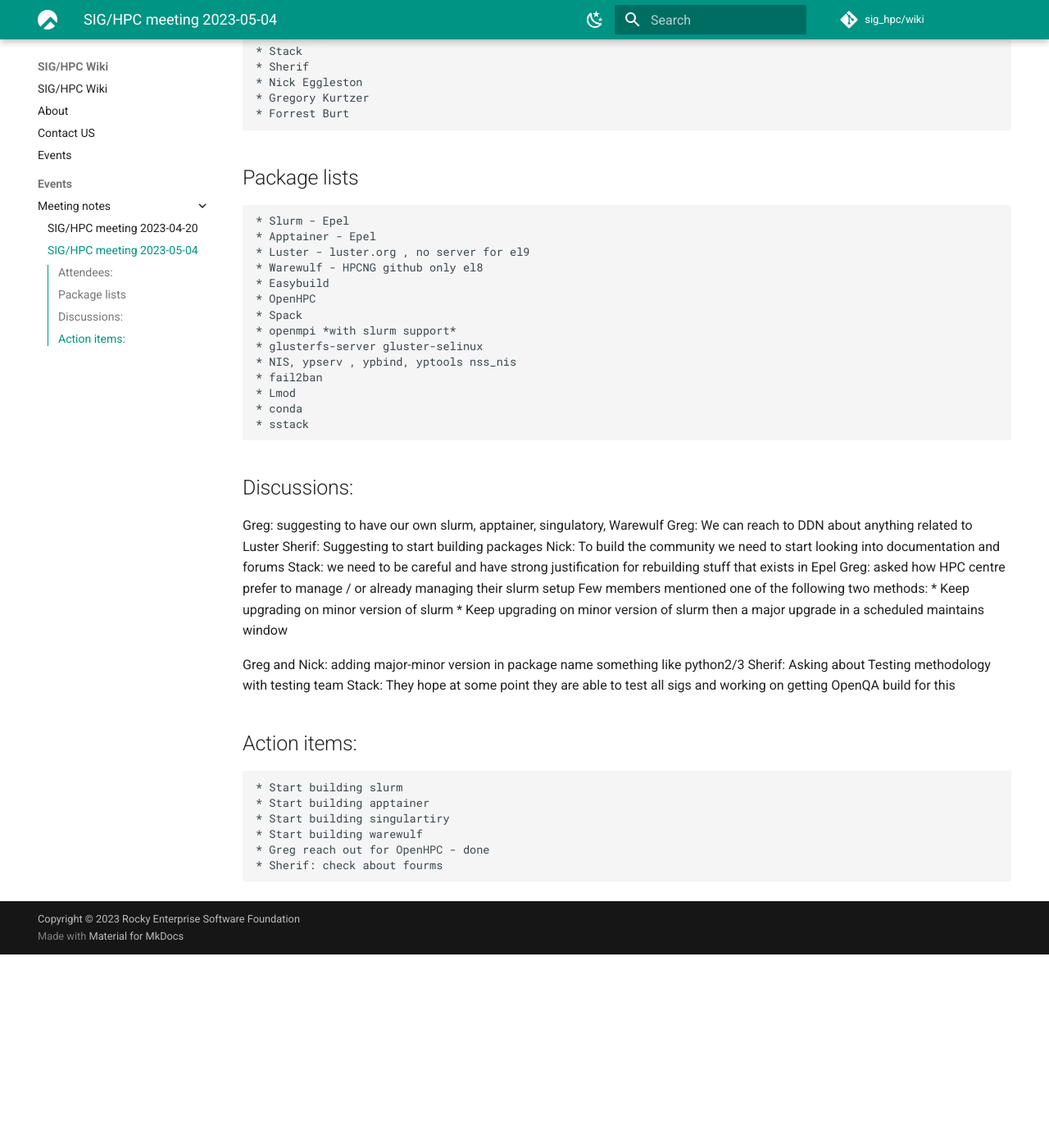
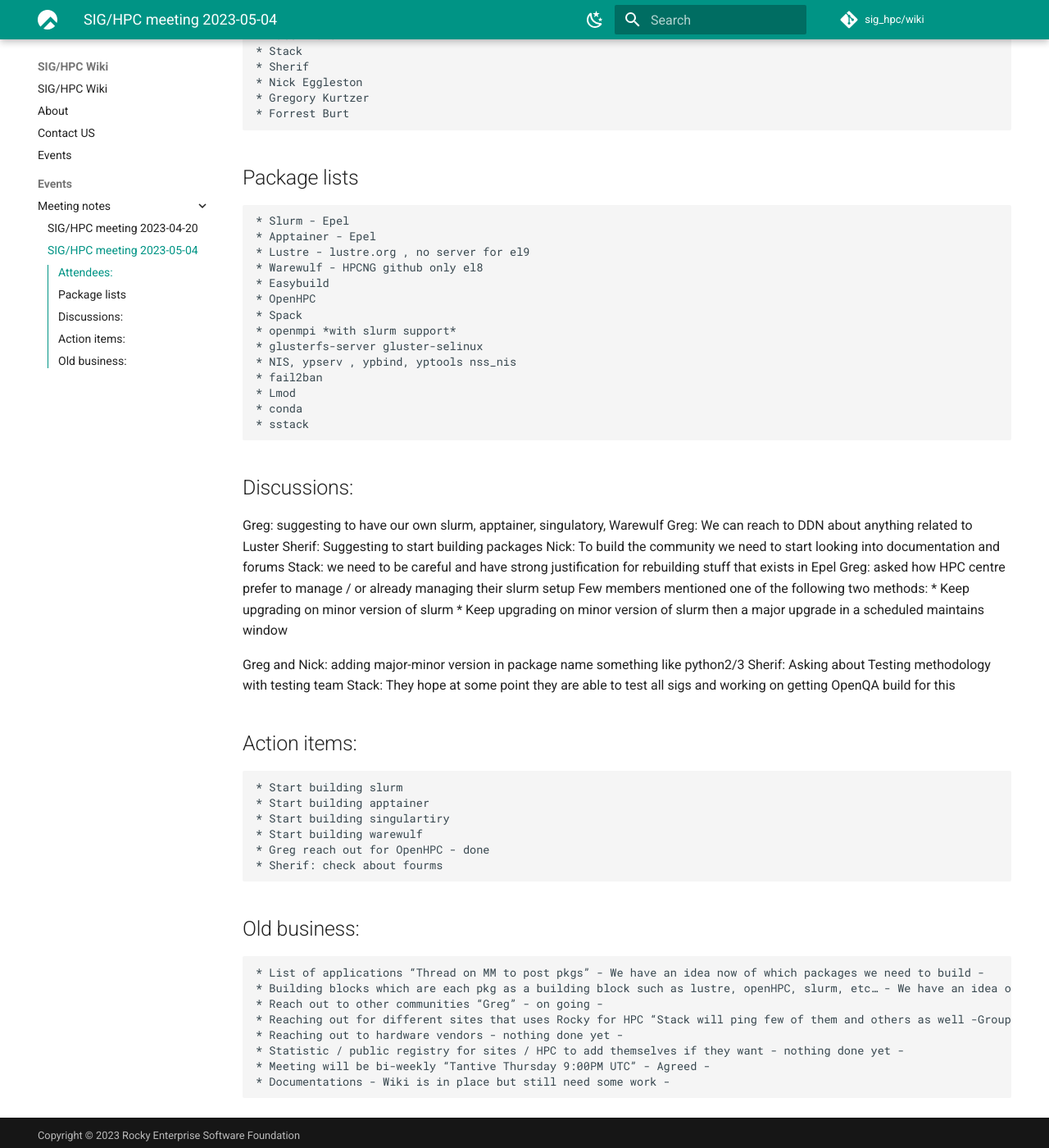
Before and after one commit to samkenxstream/SAMkenXsig-hpc.rocky.page, an MkDocs documentation site: the page built from docs/events/meeting-notes/2023-05-04.md, in a window 1280 px wide and 1400 px high, scrolled down 266 px. Shown: the whole window at 82% size. Built offline with MkDocs 1.6.1 and Material for MkDocs 9.7.7, drawn with Linux system fonts in a browser that asks for light colours; before the commit the page ends 1430 px from its top, so only the background shows below that.

Commit message:
Fixing type and adding old action items

```diff
--- a/docs/events/meeting-notes/2023-05-04.md
+++ b/docs/events/meeting-notes/2023-05-04.md
@@ -13,7 +13,7 @@
 ## Package lists
     * Slurm - Epel
     * Apptainer - Epel
-    * Luster - luster.org , no server for el9
+    * Lustre - lustre.org , no server for el9
     * Warewulf - HPCNG github only el8
     * Easybuild
     * OpenHPC
@@ -50,3 +50,14 @@ Stack: They hope at some point they are able to test all sigs and working on get
     * Start building warewulf
     * Greg reach out for OpenHPC - done
     * Sherif: check about fourms
+
+## Old business:
+
+    * List of applications “Thread on MM to post pkgs” - We have an idea now of which packages we need to build -
+    * Building blocks which are each pkg as a building block such as lustre, openHPC, slurm, etc… - We have an idea of what we need to do -
+    * Reach out to other communities “Greg” - on going -
+    * Reaching out for different sites that uses Rocky for HPC “Stack will ping few of them and others as well -Group effort-”
+    * Reaching out to hardware vendors - nothing done yet -
+    * Statistic / public registry for sites / HPC to add themselves if they want - nothing done yet -
+    * Meeting will be bi-weekly “Tantive Thursday 9:00PM UTC” - Agreed -
+    * Documentations - Wiki is in place but still need some work -
```
Also changed, not shown: docs/events/meeting-notes/2023-04-20.md (+2 -2 lines).
